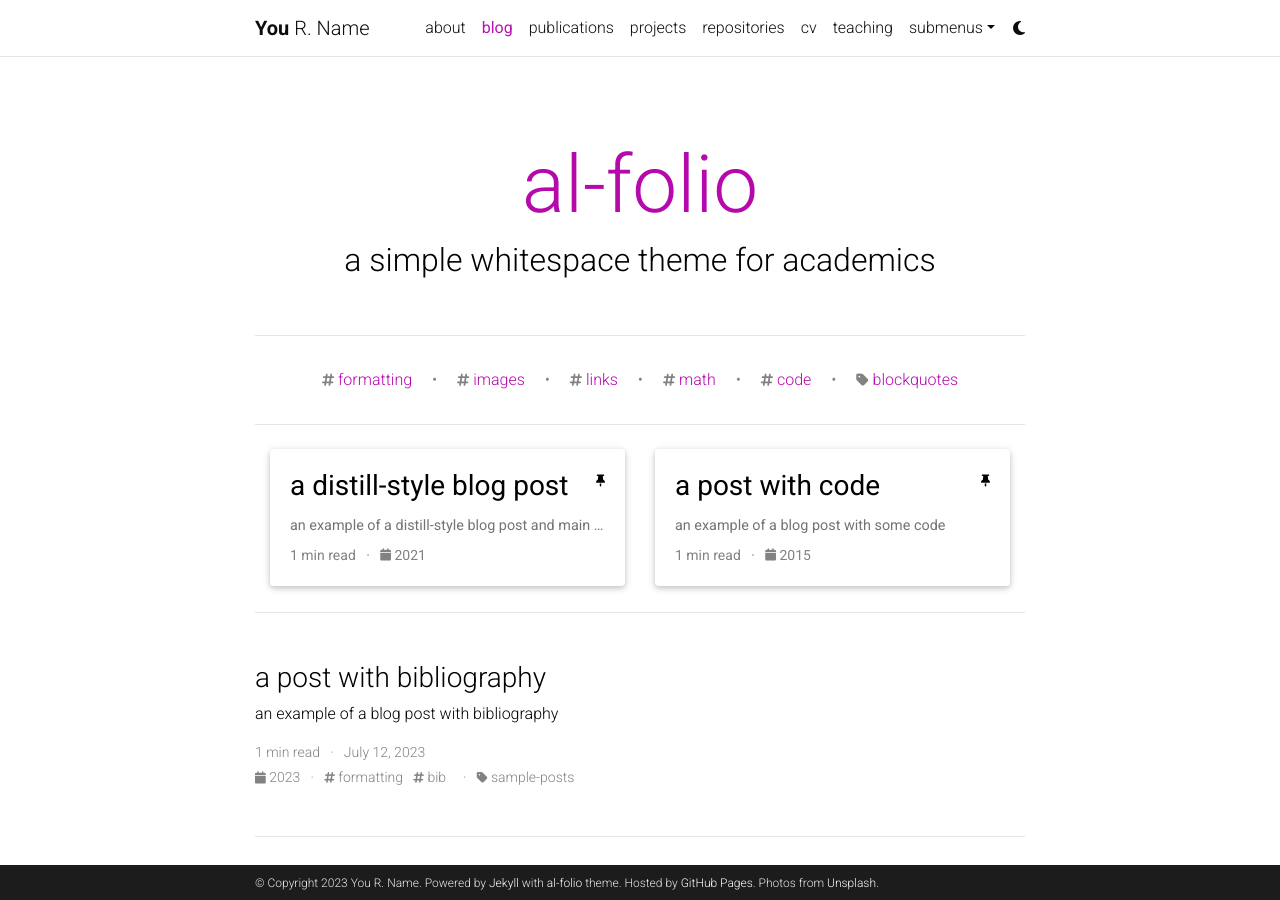
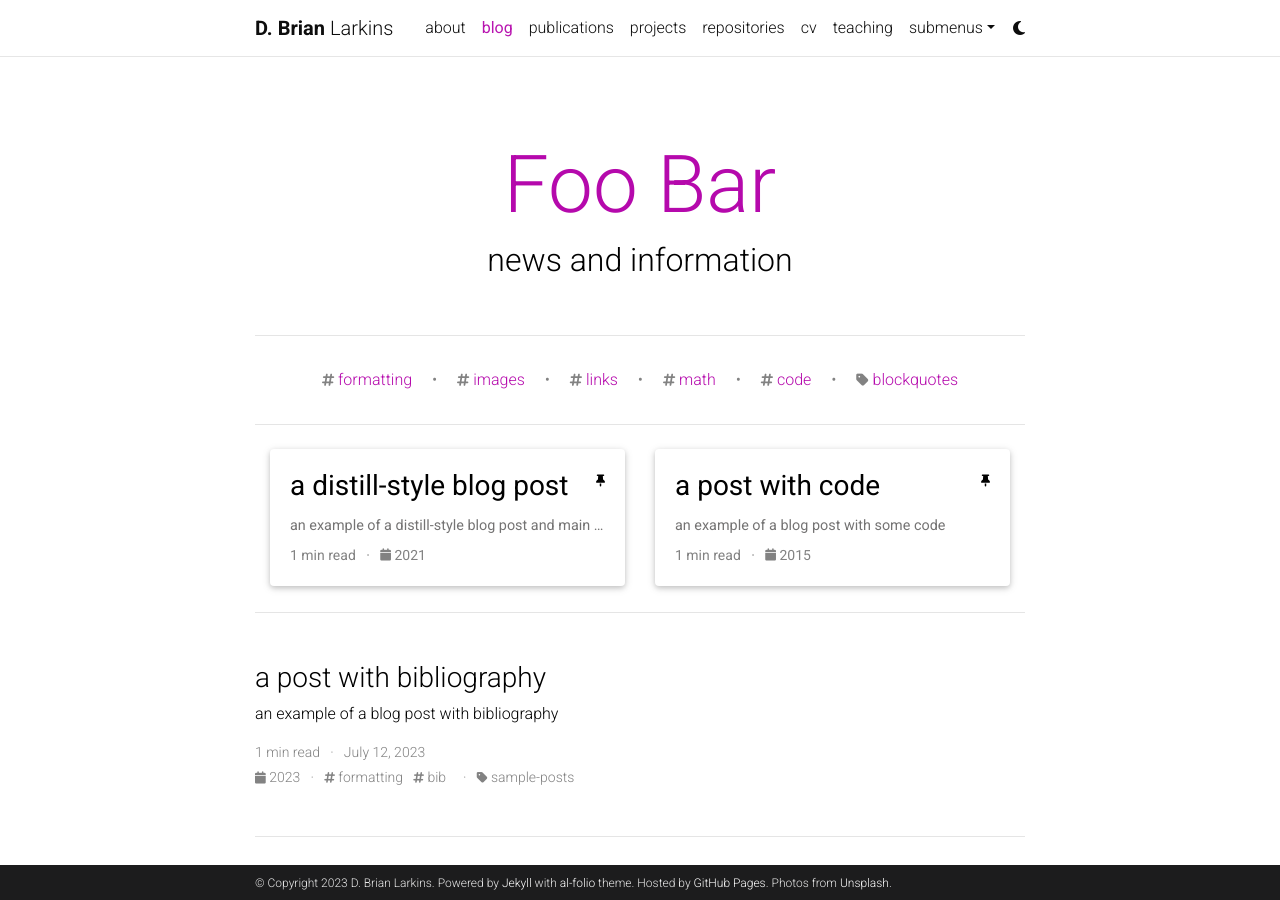
Before and after one commit to brianlarkins/brianlarkins.github.io, a Jekyll site: the page built from blog/index.html, in a window 1280 px wide and 900 px high. Built offline with Jekyll 4.4.1, drawn with Linux system fonts in a browser that asks for light colours; the list of posts is cut into pages by our own code; comment, search, counter and statistics services are not loaded; a style sheet for code colours, icons or effects is not loaded.

Commit message:
change initial settings

```diff
--- a/_config.yml
+++ b/_config.yml
@@ -3,23 +3,23 @@
 # -----------------------------------------------------------------------------
 
 title: blank # the website title (if blank, full name will be used instead)
-first_name: You
-middle_name: R.
-last_name: Name
-email: you@example.com
+first_name: D. Brian
+middle_name:
+last_name: Larkins
+email: larkinsb@rhodes.edu
 description: > # the ">" symbol means to ignore newlines until "footer_text:"
   A simple, whitespace theme for academics. Based on [*folio](https://github.com/bogoli/-folio) design.
 footer_text: >
   Powered by <a href="https://jekyllrb.com/" target="_blank">Jekyll</a> with <a href="https://github.com/alshedivat/al-folio">al-folio</a> theme.
   Hosted by <a href="https://pages.github.com/" target="_blank">GitHub Pages</a>.
   Photos from <a href="https://unsplash.com" target="_blank">Unsplash</a>.
-keywords: jekyll, jekyll-theme, academic-website, portfolio-website  # add your own keywords or leave empty
+keywords: larkins, rhodes, college, computer, science, HPC, professor # add your own keywords or leave empty
 
 lang: en # the language of your site (for example: en, fr, cn, ru, etc.)
 icon: ⚛️  # the emoji used as the favicon (alternatively, provide image name in /assets/img/)
 
-url: https://alshedivat.github.io # the base hostname & protocol for your site
-baseurl: /al-folio # the subpath of your site, e.g. /blog/
+url: https://brianlarkins.github.io # the base hostname & protocol for your site
+baseurl: /docs # the subpath of your site, e.g. /blog/
 last_updated: false # set to true if you want to display last updated in the footer
 impressum_path:  # set to path to include impressum link in the footer, use the same path as permalink in a page, helps to conform with EU GDPR
 
@@ -71,16 +71,16 @@
 # Social integration
 # -----------------------------------------------------------------------------
 
-github_username: # your GitHub user name
+github_username: brianlarkins # your GitHub user name
 gitlab_username: # your GitLab user name
-twitter_username: # your Twitter handle
-mastodon_username: # your mastodon instance+username in the format instance.tld/@username
-linkedin_username: # your LinkedIn user name
+twitter_username: brianlarkins # your Twitter handle
+mastodon_username: mstdn.science/@brianlarkins # your mastodon instance+username in the format instance.tld/@username
+linkedin_username: brianlarkins # your LinkedIn user name
 telegram_username: # your Telegram user name
-scholar_userid: # your Google Scholar ID
+scholar_userid: gW3i13wAAAAJ # your Google Scholar ID
 semanticscholar_id: # your Semantic Scholar ID
 whatsapp_number: # your WhatsApp number (full phone number in international format. Omit any zeroes, brackets, or dashes when adding the phone number in international format.)
-orcid_id: # your ORCID ID
+orcid_id: 0000-0002-2131-0847 # your ORCID ID
 medium_username: # your Medium username
 quora_username: # your Quora username
 publons_id: # your ID on Publons
@@ -123,9 +123,9 @@
 # Blog
 # -----------------------------------------------------------------------------
 
-blog_name: al-folio # blog_name will be displayed in your blog page
+blog_name: Foo Bar # blog_name will be displayed in your blog page
 blog_nav_title: blog # your blog must have a title for it to be displayed in the nav bar
-blog_description: a simple whitespace theme for academics
+blog_description: news and information
 permalink: /blog/:year/:title/
 
 # Pagination
@@ -274,8 +274,8 @@
 
 scholar:
 
-  last_name: [Einstein]
-  first_name: [Albert, A.]
+  last_name: [Larkins]
+  first_name: [D. Brian]
 
   style: apa
   locale: en
```
